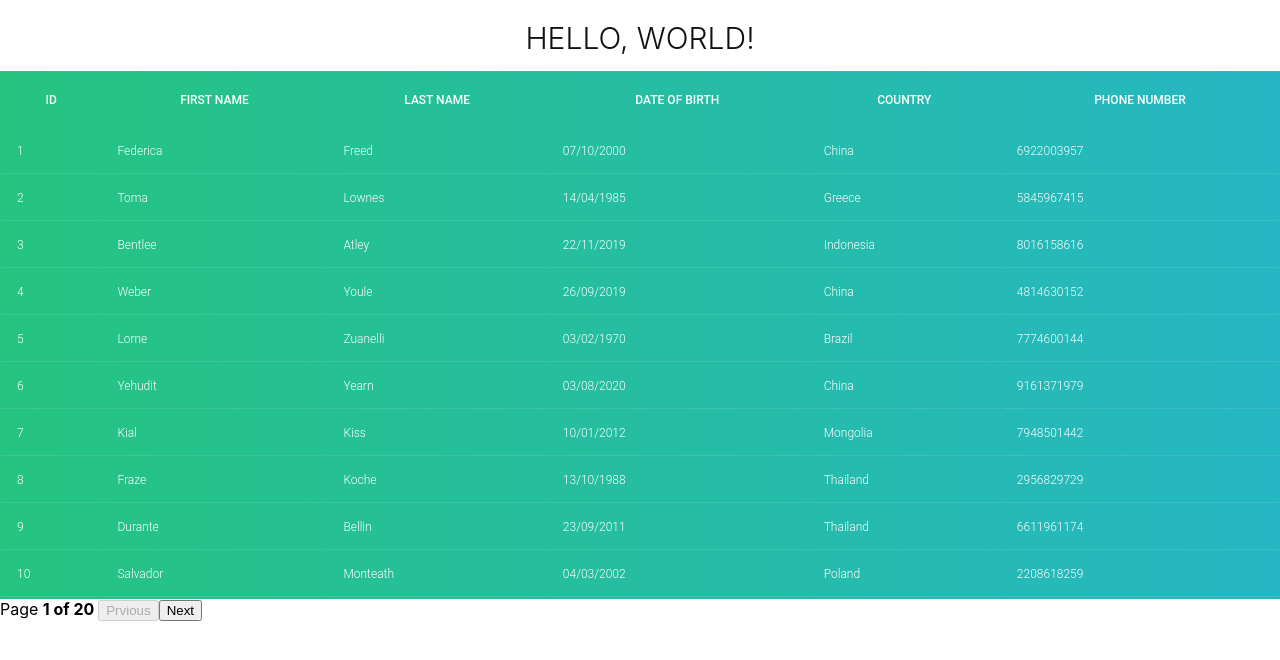
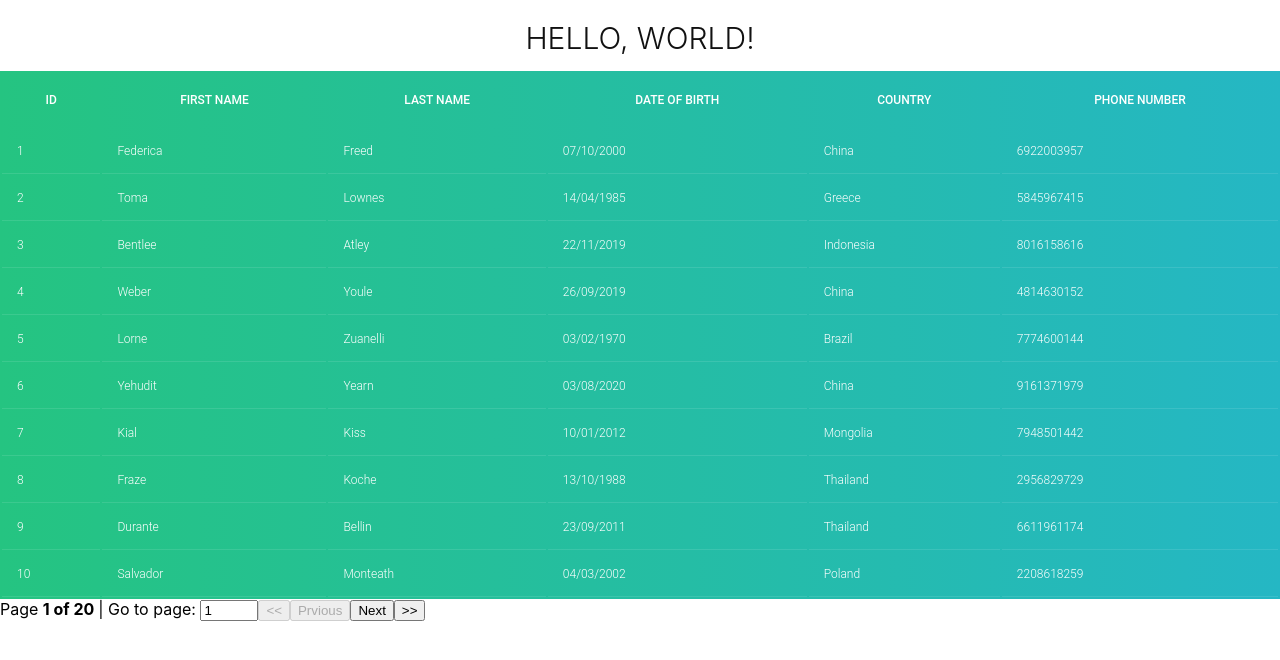
Before and after one commit to MomenSherif/react-table-playground, a React (Create React App) app: page / in a window 1280 px wide. Shown: the top 660 px of the page. Built offline with nearby package versions, Linux system fonts and the light colour scheme.

Commit message:
add gotoPage functionality

```diff
--- a/src/components/PaginationTable.js
+++ b/src/components/PaginationTable.js
@@ -16,12 +16,14 @@ export default function PaginationTable() {
     canNextPage,
     canPreviousPage,
     pageOptions,
+    gotoPage,
+    pageCount,
     state,
     prepareRow
   } = useTable({
     columns,
     data,
-  }, usePagination);
+   }, usePagination);
 
   const { pageIndex } = state;
 
@@ -50,8 +52,22 @@ export default function PaginationTable() {
       </table>
       <div>
         <span>Page <strong>{pageIndex + 1} of {pageOptions.length} </strong></span>
+        <span>
+          | Go to page: {' '}
+          <input
+            type="number"
+            defaultValue={pageIndex + 1}
+            onChange={e => {
+              const pageNumber = e.target.value ? +(e.target.value) - 1 : 0;
+              gotoPage(pageNumber)
+            }}
+            style={{ width: 50 }}
+          />
+        </span>
+        <button onClick={() => gotoPage(0)} disabled={!canPreviousPage}>{'<<'}</button>
         <button onClick={previousPage} disabled={!canPreviousPage}>Prvious</button>
         <button onClick={nextPage} disabled={!canNextPage}>Next</button>
+        <button onClick={() => gotoPage(pageCount - 1)} disabled={!canNextPage}>{'>>'}</button>
       </div>
     </>
   );
```
Also changed, not shown: 1 other file (tests, documents, lock files or other folders).
